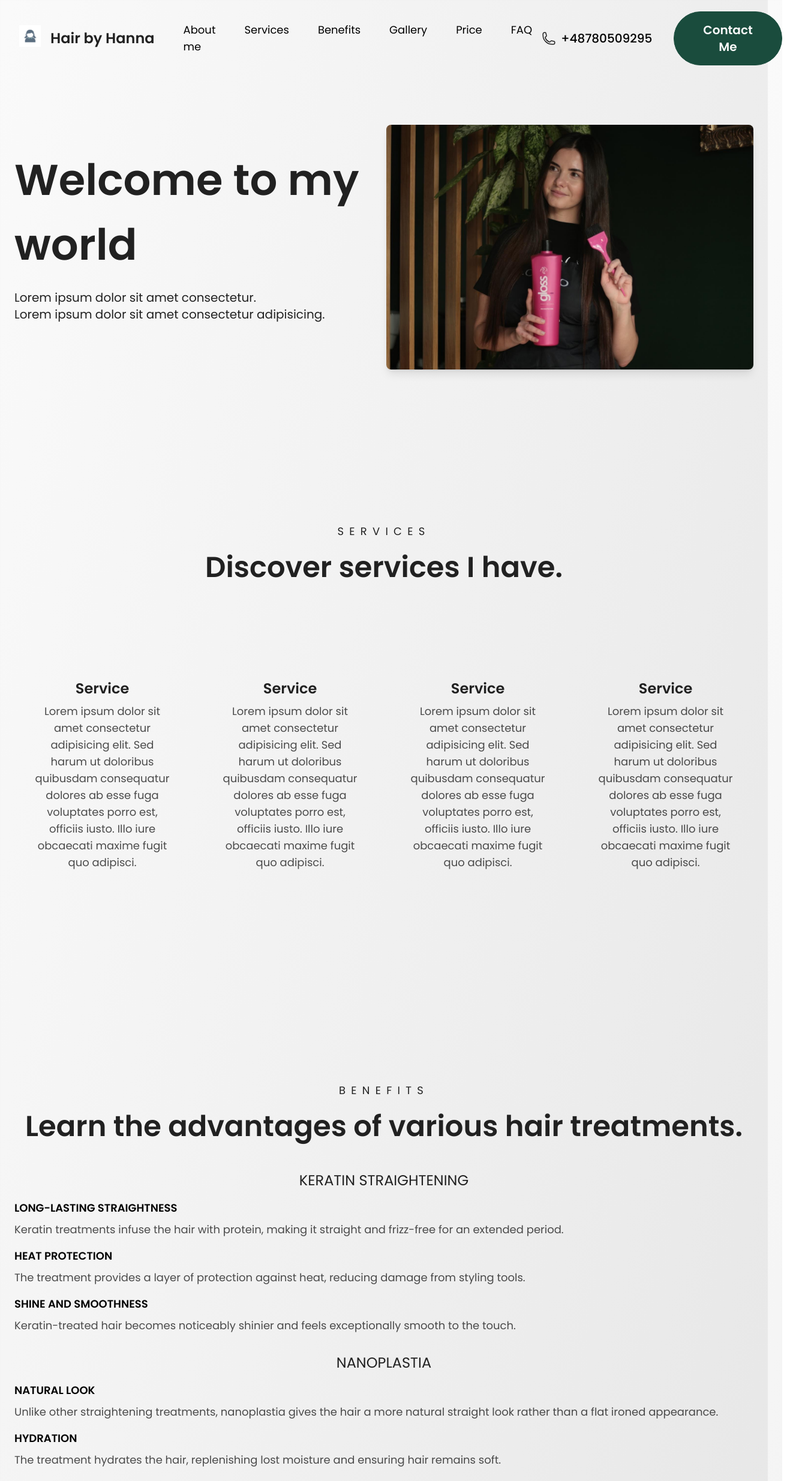
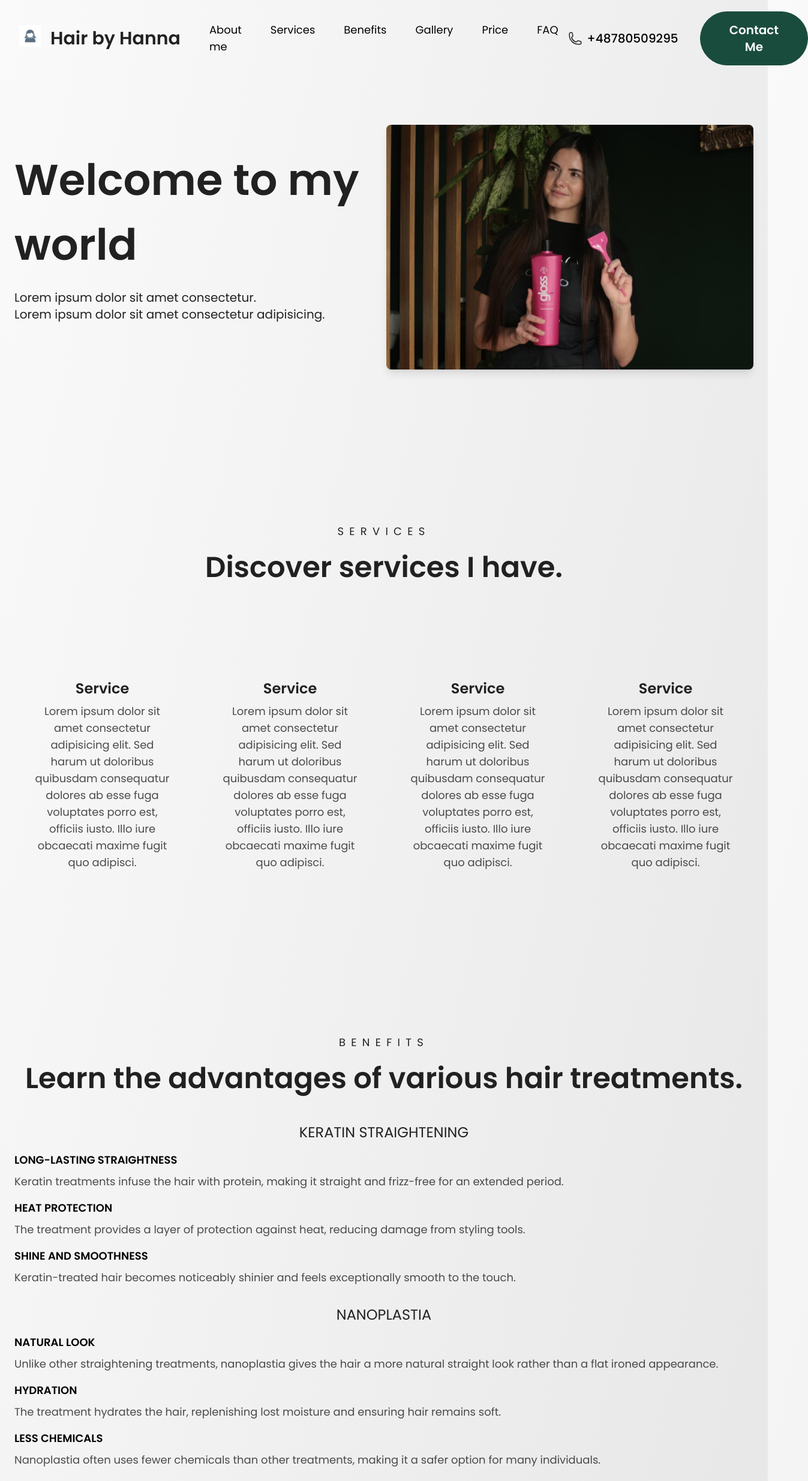
Before and after one commit to ValeriiMatviienko/hair, a Next.js app: page / in a window 1280 px wide. Shown: the top 2469 px of the page at 60% size, 1347 px wide, since content can reach past the window. Built offline with nearby package versions, Linux system fonts and the light colour scheme.

Commit message:
fixed styles for benefit section

```diff
--- a/app/components/Benefits/index.tsx
+++ b/app/components/Benefits/index.tsx
@@ -5,7 +5,7 @@ import { benefits } from "./BenefitItems";
 const BenefitsSection = () => {
   return (
     <div
-      className="px-4 py-20 mx-auto sm:px-6 sm:py-40 max-w-7xl"
+      className="px-4 mx-auto sm:px-6 sm:py-20 max-w-7xl"
       id="benefits-section"
     >
       <Fade
--- a/app/components/Navbar/Navbar.tsx
+++ b/app/components/Navbar/Navbar.tsx
@@ -29,7 +29,7 @@ const Navbar = () => {
                 />
                 <a
                   href="/"
-                  className="mt-2 ml-4 text-xl font-semibold text-black sm:text-2xl"
+                  className="mt-2 ml-4 text-2xl font-semibold text-black md:text-3xl sm:text-2xl"
                 >
                   Hair by Hanna
                 </a>
@@ -41,7 +41,7 @@ const Navbar = () => {
                       key={item.name}
                       href={item.href}
                       onClick={() => setActiveLink(item.name)}
-                      className={`px-4 py-4 text-lg font-normal hover:text-darkgreen space-links ${
+                      className={`px-4 py-4 text-lg  hover:text-darkgreen space-links ${
                         activeLink === item.name ? "active-class" : ""
                       }`}
                     >
@@ -68,7 +68,7 @@ const Navbar = () => {
             </div>
             <div className="block lg:hidden">
               <Bars3Icon
-                className="block w-8 h-8"
+                className="block w-8 h-8 md:w-12 md:h-12"
                 aria-hidden="true"
                 onClick={() => setIsOpen(true)}
               />
```
